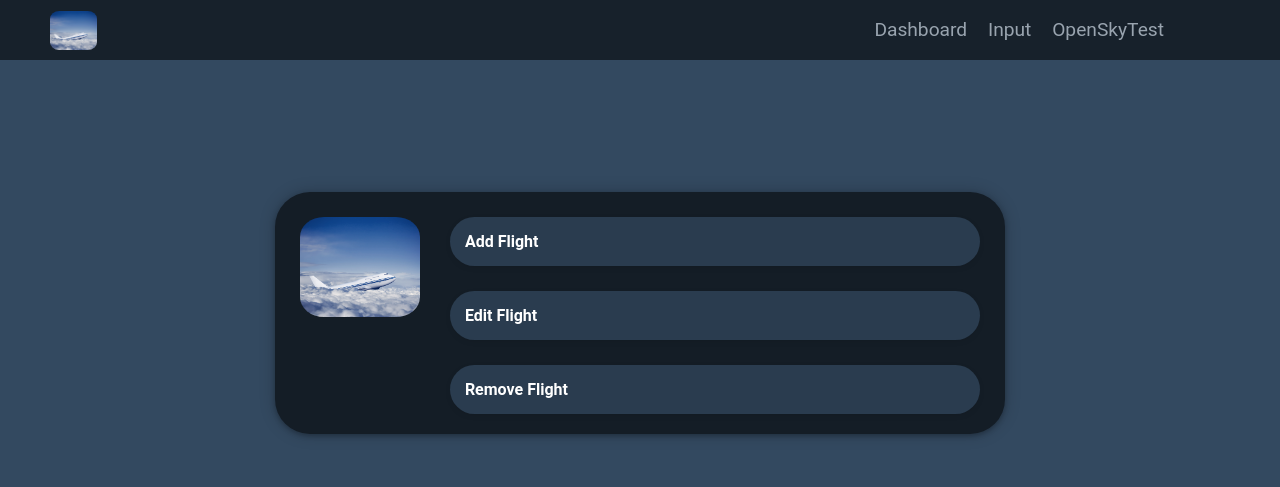
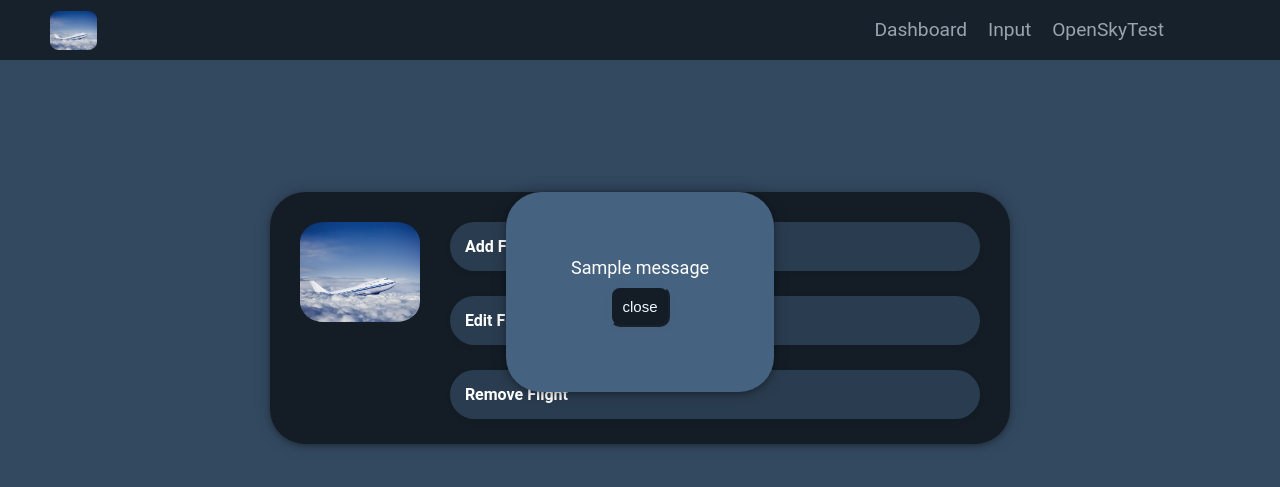
Before and after one commit to mandjevant/flightTracker, a Flask app: page /input in a window 1280 px wide. Shown: the top 487 px of the page. Run offline with Flask 2, Linux system fonts and the light colour scheme; tables that the repository leaves empty hold one stand-in row (values such as "Sample post"); one stand-in notice (Sample message) is shown; parts of the project's set-up code (start-up, migrations or seed data) failed here and were passed over.

Commit message:
Flightstats api, popup messages, forms, models, redirects

```diff
--- a/app/__init__.py
+++ b/app/__init__.py
@@ -38,4 +38,7 @@ app.secret_key = Config.conf.get('CONSTANTS', 'SECRET_KEY')
 openskyAPI = OpenSkyApi(username=Config.conf.get('OPENSKY', 'USERNAME'),
                         password=Config.conf.get('OPENSKY', 'PASSWORD'))
 
+flightStatsAppID = Config.conf.get('FLIGHTSTATS', 'APP_ID')
+flightStatsAppKey = Config.conf.get('FLIGHTSTATS', 'APP_KEY')
+
 from app import routes, models, errors
--- a/app/forms.py
+++ b/app/forms.py
@@ -1,6 +1,7 @@
 from flask_wtf import FlaskForm
-from wtforms import StringField, SubmitField
+from wtforms import StringField, SubmitField, DateField
 from wtforms.validators import DataRequired
+import datetime
 
 
 class addFlightForm(FlaskForm):
@@ -8,6 +9,11 @@ class addFlightForm(FlaskForm):
                            validators=[DataRequired()],
                            description="Add a flight",
                            default="Call sign...")
+    date = DateField(label='Date of flight',
+                     validators=[DataRequired()],
+                     description="Enter date of flight",
+                     default=datetime.date.today,
+                     format="%Y-%m-%d")
     submit = SubmitField('Add flight')
 
 
--- a/app/routes.py
+++ b/app/routes.py
@@ -1,8 +1,10 @@
-from flask import render_template
+from flask import render_template, flash, redirect, url_for
 from app import app, db, openskyAPI
 from app.models import User, Flight
 from app.forms import addFlightForm, editFlightForm, removeFlightForm
-from app.appUtils import jsonify_vector
+from app.appUtils import jsonify_vector, flight_number_parser, flights_exist, flight_retrieval
+from app.flightstatsWrapper import flightStatsApi
+import requests
 
 
 @app.route('/')
@@ -25,7 +27,7 @@ def opensky_test():
 
 
 @app.route('/input', methods=['GET'])
-def input_form():
+def input_forms():
     add_form = addFlightForm()
     edit_form = editFlightForm()
     remove_form = removeFlightForm()
@@ -33,39 +35,44 @@ def input_form():
     return render_template("input.html", add_form=add_form, edit_form=edit_form, remove_form=remove_form)
 
 
-@app.route('/add_form', methods=['POST'])
+@app.route('/add_form', methods=['GET', 'POST'])
 def add_flight():
     add_form = addFlightForm()
-    edit_form = editFlightForm()
-    remove_form = removeFlightForm()
 
     if add_form.validate_on_submit():
-        flight = Flight(flight_number=add_form.callSign.data)
-        db.session.add(flight)
+        courier, number = flight_number_parser(add_form.callSign.data)
+        date = add_form.date.data
+
+        req = flightStatsApi("https://api.flightstats.com/flex/flightFeatures")
+        req.flight(courier, number, date.year, date.month, date.day)
+        req.add_app_credentials()
+        r = req.get()
+
+        if not flights_exist(r.json()):
+            flash("No flight found")
+            return redirect(url_for('input_forms'))
+
+        db.session.add(flight_retrieval(r.json()))
         db.session.commit()
 
-    return render_template("input.html", add_form=add_form, edit_form=edit_form, remove_form=remove_form)
+    return redirect(url_for('input_forms'))
 
 
 @app.route('/edit_form', methods=['POST'])
 def edit_flight():
-    add_form = addFlightForm()
     edit_form = editFlightForm()
-    remove_form = removeFlightForm()
 
     if edit_form.validate_on_submit():
-        return 'editing!'
+        flash("Editing!")
 
-    return render_template("input.html", add_form=add_form, edit_form=edit_form, remove_form=remove_form)
+    return redirect(url_for('input_forms'))
 
 
 @app.route('/remove_form', methods=['POST'])
 def remove_flight():
-    add_form = addFlightForm()
-    edit_form = editFlightForm()
     remove_form = removeFlightForm()
 
     if remove_form.validate_on_submit():
-        return 'removing!'
+        flash("Removing!")
 
-    return render_template("input.html", add_form=add_form, edit_form=edit_form, remove_form=remove_form)
+    return redirect(url_for('input_forms'))
--- /dev/null
+++ b/app/static/css/base.css
@@ -0,0 +1,38 @@
+body {
+    font-family: 'Roboto', sans-serif;
+    margin: 0;
+    background-color: #334960 !important;
+    display: flex;
+    justify-content: center;
+}
+
+.flashes {
+    z-index: 10;
+    display: flex;
+    background-color: #456281;
+    box-shadow: 0 2px 5px rgba(0,0,0,.25), 0 0 16px rgba(0,0,0,.22);
+    border-radius: 35px;
+    padding: 65px;
+    color: white;
+    align-items: center;
+    position: absolute;
+    margin: 15%;
+    list-style-type: None;
+    font-size: large;
+    flex-direction: column;
+}
+
+.close {
+    z-index: inherit;
+    display: inline-block;
+    color: aliceblue;
+    font-size: 15px;
+    text-decoration: None;
+    border-radius: 10px;
+    width: inherit;
+    padding: 10px;
+    background-color: #141d26;
+    border-color: #456281;
+    box-shadow: 0 2px 8px -4px rgba(90, 90, 90, 0.21);
+    margin-top: 8px;
+}
--- a/app/static/css/input.css
+++ b/app/static/css/input.css
@@ -1,11 +1,3 @@
-body {
-    font-family: 'Roboto', sans-serif;
-    margin: 0;
-    background-color: #334960 !important;
-    display: flex;
-    justify-content: center;
-}
-
 .nav-menu {
     display: flex;
     flex-direction: row-reverse;
@@ -79,7 +71,7 @@ nav ul li.current {
     background-color: #141d26;
     box-shadow: 0 2px 5px rgba(0,0,0,.25), 0 0 16px rgba(0,0,0,.22);
     border-radius: 35px;
-    padding: 10px;
+    padding: 15px;
     display: flex;
     color: white;
 }
--- /dev/null
+++ b/app/static/js/delete_flash.js
@@ -0,0 +1,3 @@
+function delete_flash(flash){
+    $(flash).parent().remove()
+}
--- a/app/templates/base.html
+++ b/app/templates/base.html
@@ -9,13 +9,26 @@
     {% block description %}{% endblock %}
     <meta name="author" content="Pim">
 
+    <link rel="stylesheet" href="../static/css/base.css">
     {% block imports %}{% endblock %}
     {% block title %}{% endblock %}
 </head>
 <body class="">
+    {% with messages = get_flashed_messages() %}
+        {% if messages %}
+            <div class=flashes>
+            {% for message in messages %}
+                {{ message }}
+            {% endfor %}
+            <button type="button" class="close" onclick="delete_flash(this)">close</button>
+            </div>
+        {% endif %}
+    {% endwith %}
+
     {% block content %}{% endblock %}
 
   <script src="https://ajax.googleapis.com/ajax/libs/jquery/3.3.1/jquery.min.js"></script>
   <script src="../static/js/smoothscroll.js"></script>
+  <script src="../static/js/delete_flash.js"></script>
 </body>
 </html>
--- a/app/templates/input.html
+++ b/app/templates/input.html
@@ -44,6 +44,7 @@
                 <form method="POST" action="{{ url_for('add_flight') }}">
                     {{ add_form.csrf_token }}
                     {{ add_form.callSign }}
+                    {{ add_form.date }}
                     {{ add_form.submit }}
                 </form>
             </div>
```
Also changed, not shown: app/appUtils.py (+48 -0 lines), app/flightstatsWrapper.py (added, +16 -0 lines), app/models.py (+5 -5 lines), app/static/css/error.css (+0 -8 lines).
